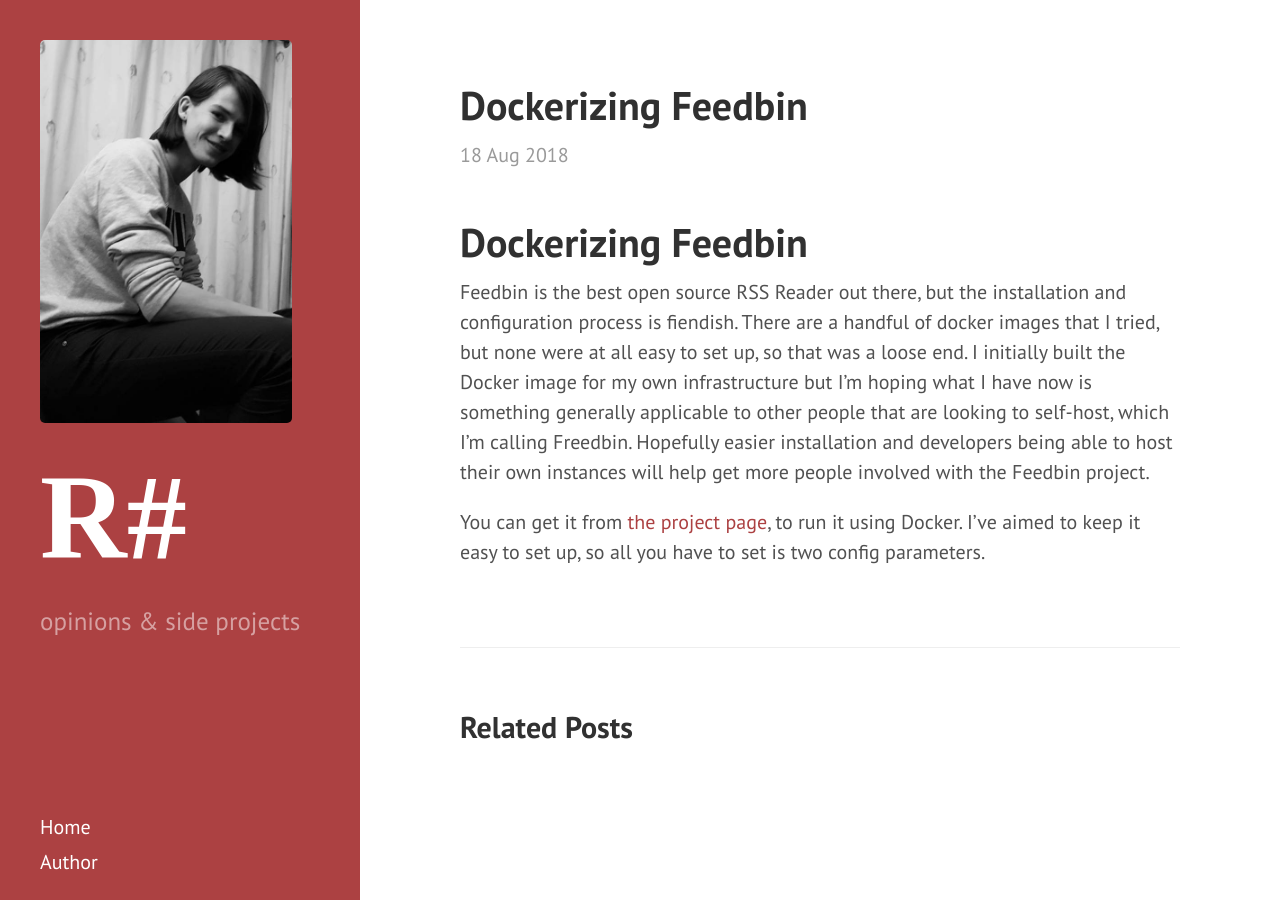
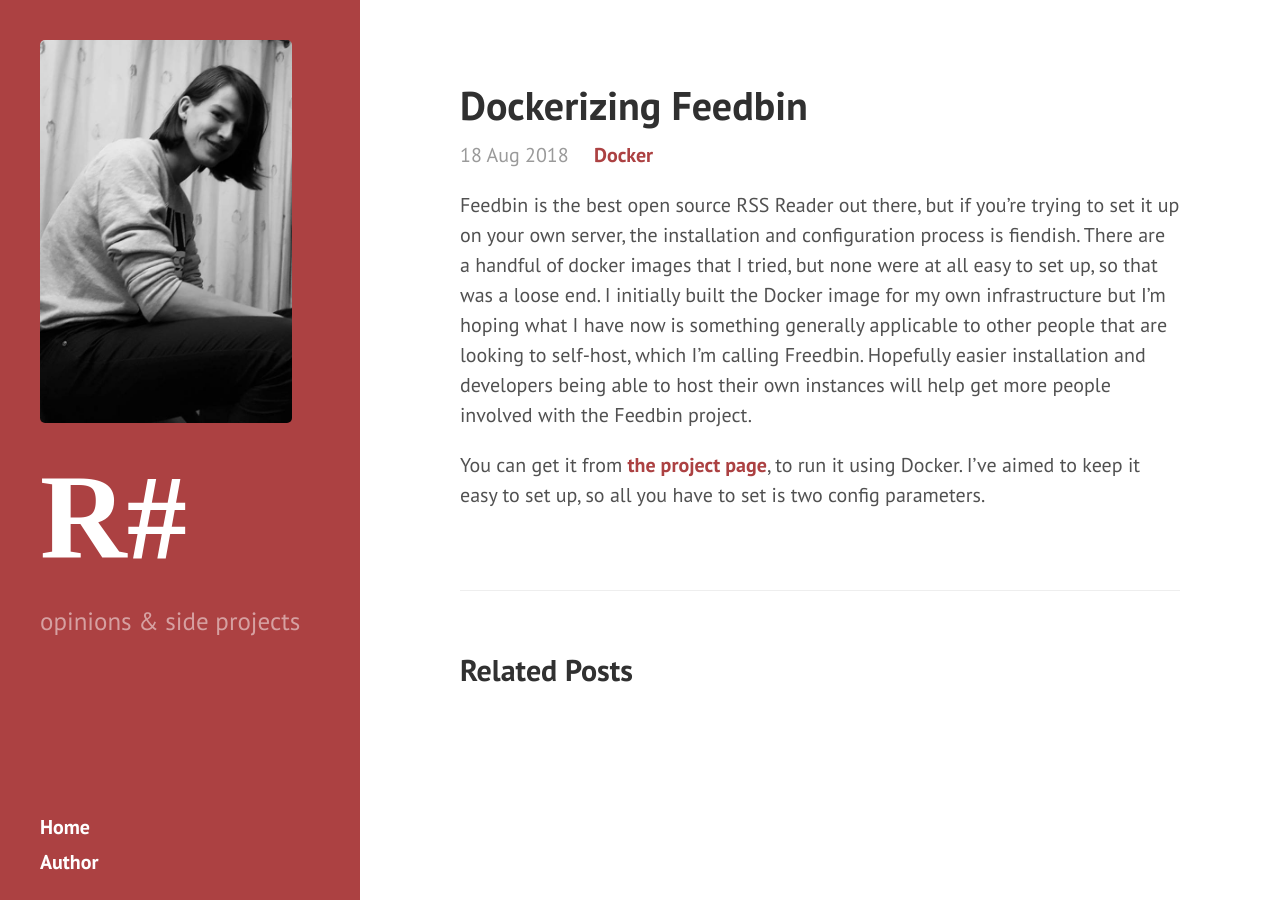
Before and after one commit to rach-sharp/old-homepage, a Jekyll site: the page built from _posts/2018-08-18-dockerizing-feedbin.md, in a window 1280 px wide. Built offline with Jekyll 4.4.1, drawn with Linux system fonts in a browser that asks for light colours; some web fonts are replaced; our own code applies the rules of GitHub Pages for plain Markdown files; Markdown is read by kramdown in place of the engine named in the settings.

Commit message:
Post frontmatter, bold links

```diff
--- a/_posts/2018-08-18-dockerizing-feedbin.md
+++ b/_posts/2018-08-18-dockerizing-feedbin.md
@@ -1,5 +1,9 @@
-# Dockerizing Feedbin
+---
+layout: post
+title: Dockerizing Feedbin
+categories: [docker]
+---
 
-Feedbin is the best open source RSS Reader out there, but the installation and configuration process is fiendish. There are a handful of docker images that I tried, but none were at all easy to set up, so that was a loose end. I initially built the Docker image for my own infrastructure but I’m hoping what I have now is something generally applicable to other people that are looking to self-host, which I’m calling Freedbin. Hopefully easier installation and developers being able to host their own instances will help get more people involved with the Feedbin project.
+Feedbin is the best open source RSS Reader out there, but if you're trying to set it up on your own server, the installation and configuration process is fiendish. There are a handful of docker images that I tried, but none were at all easy to set up, so that was a loose end. I initially built the Docker image for my own infrastructure but I’m hoping what I have now is something generally applicable to other people that are looking to self-host, which I’m calling Freedbin. Hopefully easier installation and developers being able to host their own instances will help get more people involved with the Feedbin project.
 
 You can get it from [the project page](https://github.com/rachel-sharp/freedbin), to run it using Docker. I’ve aimed to keep it easy to set up, so all you have to set is two config parameters.
--- a/public/css/poole.css
+++ b/public/css/poole.css
@@ -53,6 +53,7 @@
 a {
   color: #268bd2;
   text-decoration: none;
+  font-weight: bold;
 }
 a strong {
   color: inherit;
```
